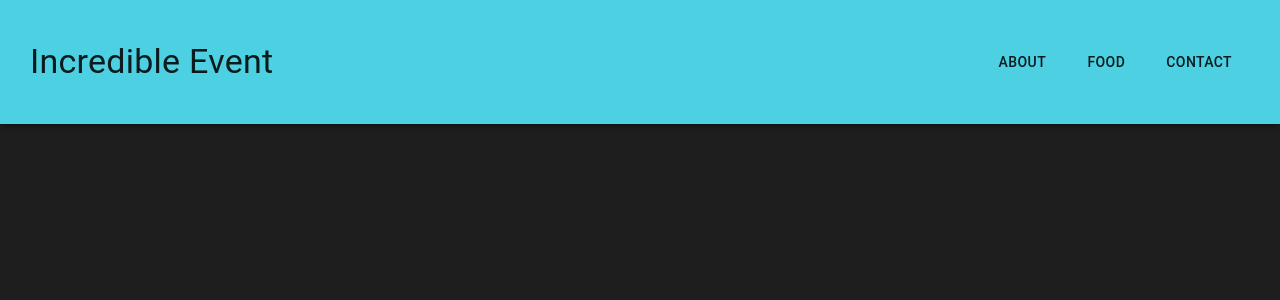
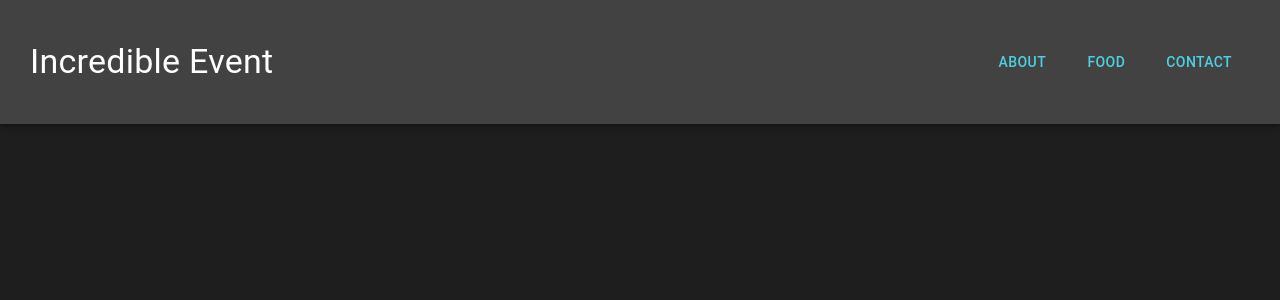
Before and after one commit to ArepaQuemada/event-app, a React (Create React App) app: page / in a window 1280 px wide. Shown: the top 300 px of the page. Built offline with nearby package versions, Linux system fonts and the light colour scheme.

Commit message:
Fixed color of button and app bar

```diff
--- a/src/components/Header.js
+++ b/src/components/Header.js
@@ -22,15 +22,15 @@ export default function Header() {
 
     return (
         <div>
-            <AppBar color="secondary">
+            <AppBar color="primary">
                 <Toolbar className={classes.root}>
                     <Typography variant="h4" className={classes.title}>
                         Incredible Event
                 </Typography>
                     <div>
-                        <Button color="inherit" className={classes.button}>About</Button>
-                        <Button color="inherit" className={classes.button}>Food</Button>
-                        <Button color="inherit" className={classes.button}>Contact</Button>
+                        <Button color="secondary" className={classes.button}>About</Button>
+                        <Button color="secondary" className={classes.button}>Food</Button>
+                        <Button color="secondary" className={classes.button}>Contact</Button>
                     </div>
                 </Toolbar>
             </AppBar>
```
